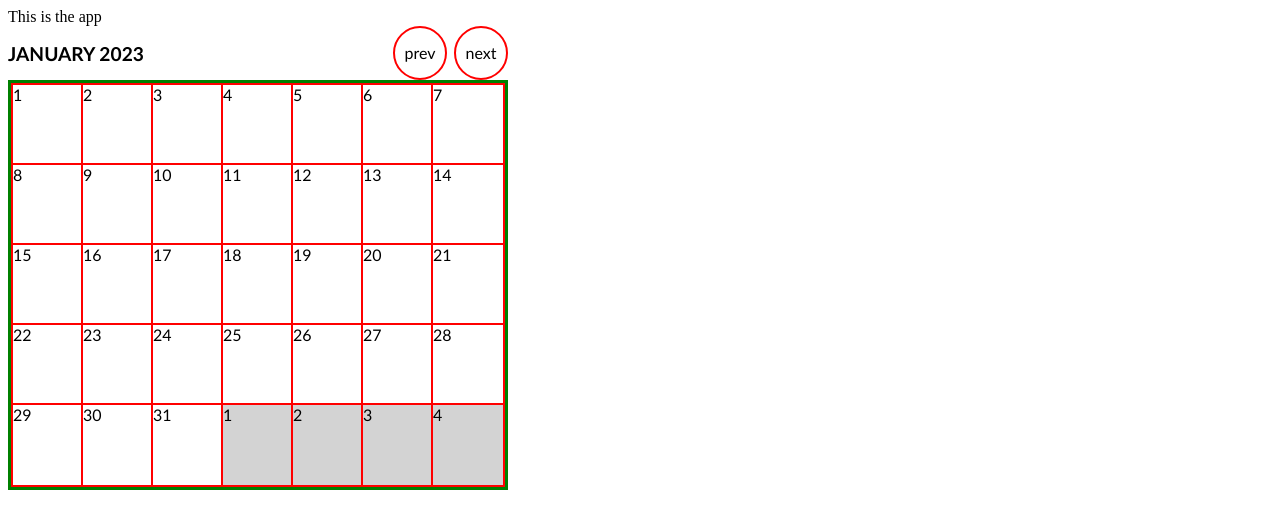
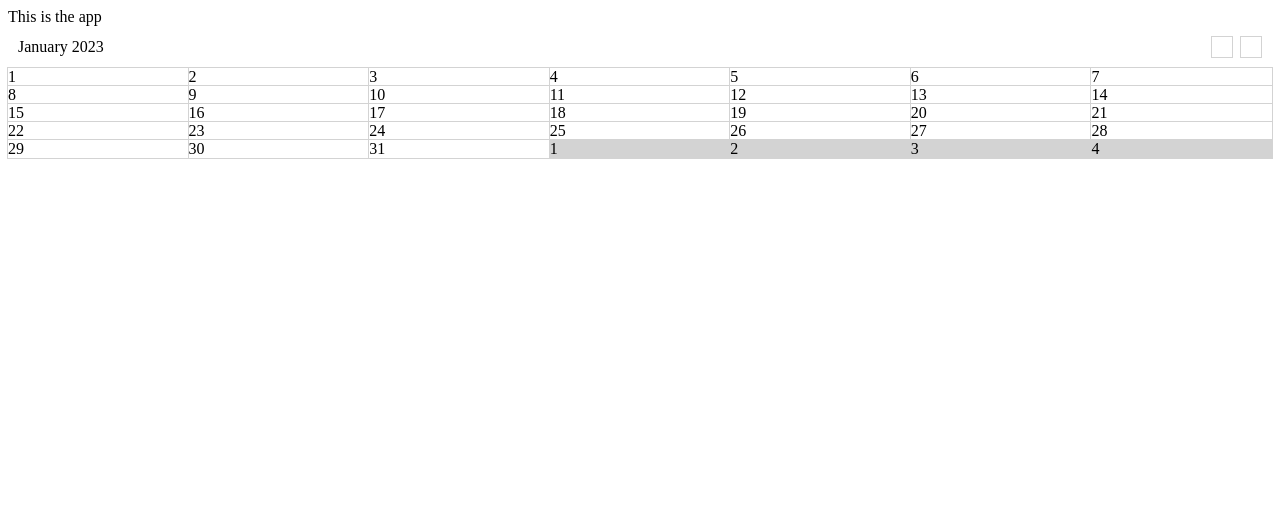
Before and after one commit to androidoverlord/react-calendar, a React app: page / in a window 1280 px wide. Shown: the top 528 px of the page. Built offline with nearby package versions, Linux system fonts and the light colour scheme.

Commit message:
Edited styles, transition to working example

```diff
--- a/src/calendar.jsx
+++ b/src/calendar.jsx
@@ -1,4 +1,4 @@
-import React, { useState, useEffect, useMemo } from 'react';
+import React, { useState, useEffect, useMemo } from "react";
 
 //
 
@@ -22,13 +22,13 @@ export default function Calendar() {
 
     const daysInWeek = useMemo(() => {
         return [
-      'Sunday',
-      'Monday',
-      'Tuesday',
-      'Wednesday',
-      'Thursday',
-      'Friday',
-      'Saturday',
+            "Sunday",
+            "Monday",
+            "Tuesday",
+            "Wednesday",
+            "Thursday",
+            "Friday",
+            "Saturday",
         ];
     });
 
@@ -69,9 +69,7 @@ export default function Calendar() {
                             currentDate.setMonth(currentDate.getMonth() - 1)
                         );
                     }}
-        >
-          prev
-        </div>
+                />
                 <div
                     className="button next"
                     onClick={() => {
@@ -79,9 +77,7 @@ export default function Calendar() {
                             currentDate.setMonth(currentDate.getMonth() + 1)
                         );
                     }}
-        >
-          next
-        </div>
+                />
             </div>
             <ul className="list">
                 {Array.from({ length: sooner }, (o, i) => {
@@ -125,7 +121,7 @@ const Cell = (props) => {
 
     return (
         <li
-      className={`item ${active ? 'active' : ''}`}
+            className={`item ${active ? "active" : ""}`}
             style={{
                 flexBasis: `${100 / props.daysInWeek.length}%`,
             }}
@@ -136,9 +132,9 @@ const Cell = (props) => {
                             props.current.getFullYear(),
                             props.current.getMonth(),
                             props.date + 1,
-              '00',
-              '00',
-              '00'
+                            "00",
+                            "00",
+                            "00"
                         )
                     )
                 );
@@ -152,16 +148,16 @@ const Cell = (props) => {
 //
 
 const monthsInYear = [
-  'January',
-  'February',
-  'March',
-  'April',
-  'May',
-  'June',
-  'July',
-  'August',
-  'September',
-  'October',
-  'November',
-  'December',
+    "January",
+    "February",
+    "March",
+    "April",
+    "May",
+    "June",
+    "July",
+    "August",
+    "September",
+    "October",
+    "November",
+    "December",
 ];
--- a/src/index.scss
+++ b/src/index.scss
@@ -1,38 +1,25 @@
 .calendar {
-  font-family: 'Gill Sans', 'Gill Sans MT', Calibri, 'Trebuchet MS',
-    sans-serif;
-  width: 500px;
-
     .header {
         display: flex;
         align-items: center;
         justify-content: space-between;
         gap: 7px;
+        margin: 10px;
 
         .title {
-      font-size: 1.2rem;
-      font-weight: bold;
-      text-transform: uppercase;
             flex-grow: 1;
         }
 
         .button {
-      width: 50px;
-      height: 50px;
-      border: 2px solid red;
-      border-radius: 50%;
-      display: flex;
+            width: 20px;
+            height: 20px;
+            border: 1px solid lightgray;
             flex-grow: 0;
-      justify-content: center;
-      align-items: center;
-      line-height: 0;
             cursor: pointer;
         }
     }
 
     .list {
-    height: 400px;
-    border: 5px solid green;
         display: flex;
         flex-wrap: wrap;
         margin: 0;
@@ -41,7 +28,7 @@
 
         .item {
             flex: 0 0 auto;
-      outline: 2px solid red;
+            outline: 1px solid lightgray;
             background: lightgray;
 
             &.active {
```
Also changed, not shown: 4 other files (tests, documents, lock files or other folders). Lines whose indentation alone changed are shown as unchanged.
